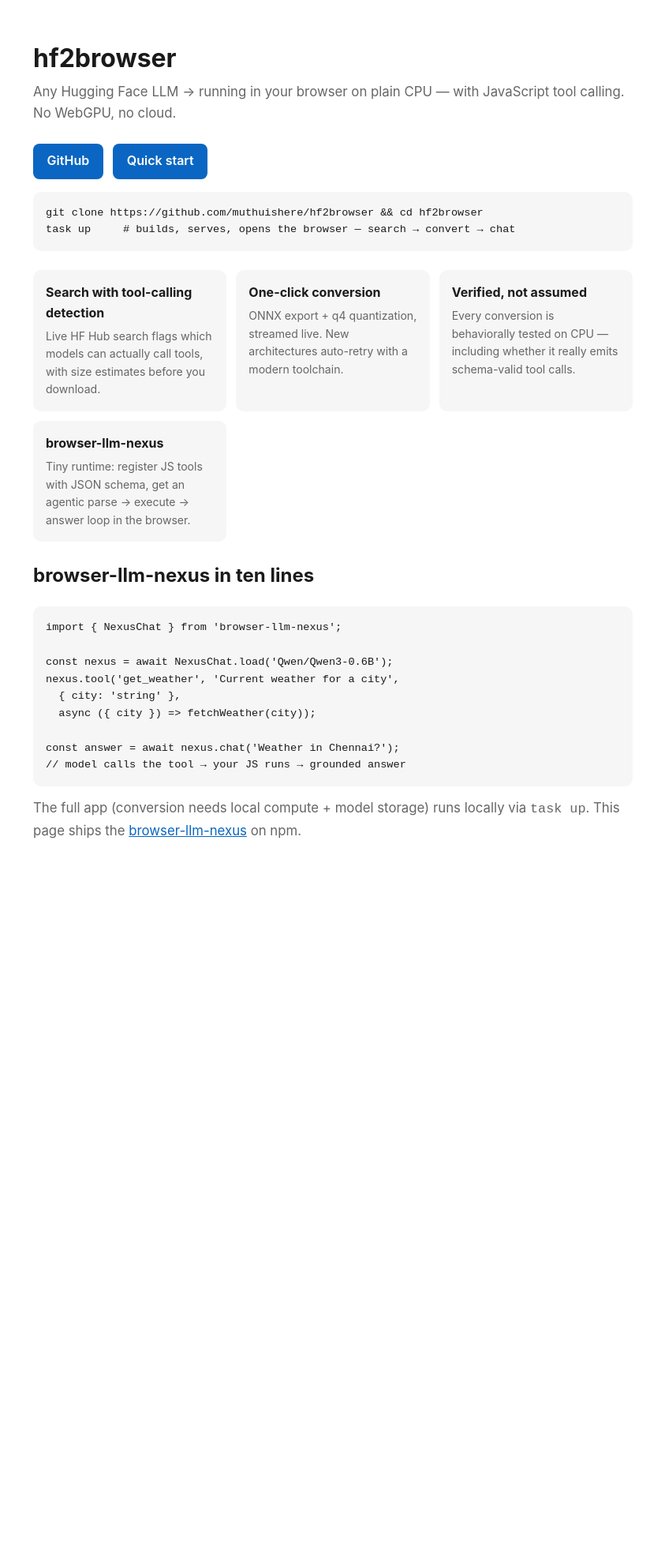
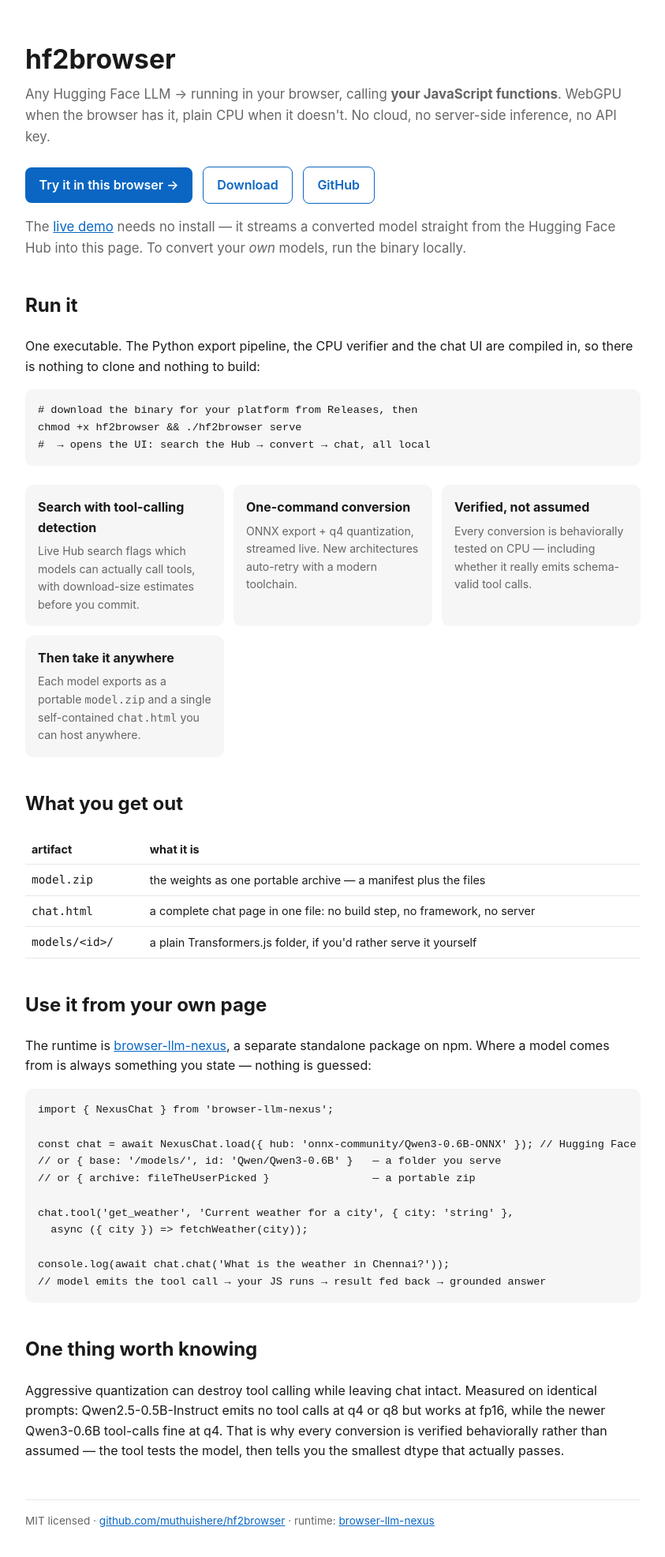
Before and after one commit to muthuishere/hf2browser, a plain HTML site: page site/index.html in a window 1280 px wide. Shown: the whole page at 79% size, without its empty margins (218-1061 px from the left). Before the commit the page ends 1114 px from the top, so only its background shows below. Drawn offline with Linux system fonts and the light colour scheme.

Commit message:
docs: landing page earns its place — a live demo, and a real download link
The Pages site was a stale pitch: it told people to git clone and run task up,
and its code sample used NexusChat.load('Qwen/Qwen3-0.6B') — the string-source
API that was removed precisely because a library should never guess where a
model comes from.

It now does something the README cannot. /try/ runs a converted model in the
visitor's own browser, streamed from the Hugging Face Hub, with the tool loop
live and the tool definitions editable on the page. That is the whole claim of
this project, demonstrated rather than described, with no install and no key.

Two models are offered because one page cannot be both cheap and complete:
Qwen3-0.6B (~1 GB) is the one that actually tool-calls at q4, and SmolLM2-135M
(~180 MB) is there for anyone who just wants to watch it talk — the page says
which is which and why, including that a low-memory tab may fail on the larger
one.

The landing page now leads with the binary and links Releases directly; the
README gains release/ci badges, the download URL, and a section explaining what
the site is for (it shows the result and hands you the binary — converting needs
local compute, so it is not a hosted service).

pages.yml copies the whole site/ tree rather than just index.html.

Verified in Playwright against the built site: the small model loads on WebGPU
in 21.3s and answers at 33.6 tok/s. Its q4 build does not emit tool calls, which
is exactly what the page warns; the 1 GB model aborts in Playwright's browser
for lack of memory, and works in normal Chrome.

```diff
--- a/site/index.html
+++ b/site/index.html
@@ -3,53 +3,104 @@
 <head>
 <meta charset="utf-8" />
 <meta name="viewport" content="width=device-width, initial-scale=1" />
-<title>hf2browser — any Hugging Face LLM, in your browser, on CPU, with tool calling</title>
+<title>hf2browser — any Hugging Face LLM, running in your browser, with tool calling</title>
+<meta name="description" content="Convert any Hugging Face LLM to a browser-ready ONNX model with tool calling, then ship it as a portable zip and a single self-contained HTML page." />
 <style>
-  :root { --fg: #1a1a1a; --muted: #666; --bg: #fff; --card: #f6f6f6; --accent: #0a66c2; }
+  :root { --fg: #1a1a1a; --muted: #666; --bg: #fff; --card: #f6f6f6; --accent: #0a66c2; --line: #8883; }
   @media (prefers-color-scheme: dark) { :root { --fg: #eee; --muted: #999; --bg: #101014; --card: #1c1c22; --accent: #58a6ff; } }
-  body { font-family: -apple-system, sans-serif; color: var(--fg); background: var(--bg); max-width: 760px; margin: 3rem auto; padding: 0 1.25rem; line-height: 1.6; }
-  h1 { font-size: 2rem; margin-bottom: .25rem; }
+  body { font-family: -apple-system, system-ui, sans-serif; color: var(--fg); background: var(--bg);
+         max-width: 780px; margin: 3rem auto; padding: 0 1.25rem; line-height: 1.6; }
+  h1 { font-size: 2.1rem; margin-bottom: .25rem; }
+  h2 { margin-top: 2.5rem; }
   .tag { color: var(--muted); font-size: 1.05rem; margin-top: 0; }
   pre { background: var(--card); border-radius: 10px; padding: 1rem; overflow-x: auto; font-size: .85rem; }
-  a.btn { display: inline-block; background: var(--accent); color: #fff; padding: .6rem 1.1rem; border-radius: 8px; text-decoration: none; font-weight: 600; margin: .5rem .5rem 0 0; }
+  code { font-family: ui-monospace, SFMono-Regular, Menlo, monospace; }
+  a.btn { display: inline-block; background: var(--accent); color: #fff; padding: .6rem 1.1rem;
+          border-radius: 8px; text-decoration: none; font-weight: 600; margin: .5rem .5rem 0 0; }
+  a.btn.ghost { background: transparent; color: var(--accent); border: 1px solid var(--accent); }
   a { color: var(--accent); }
   .grid { display: grid; grid-template-columns: repeat(auto-fit, minmax(220px, 1fr)); gap: .75rem; margin: 1.5rem 0; }
   .card { background: var(--card); border-radius: 10px; padding: 1rem; }
   .card h3 { margin: 0 0 .35rem; font-size: 1rem; }
   .card p { margin: 0; color: var(--muted); font-size: .88rem; }
+  table { width: 100%; border-collapse: collapse; font-size: .9rem; margin: 1rem 0; }
+  td, th { text-align: left; padding: .45rem .5rem; border-bottom: 1px solid var(--line); }
+  footer { margin-top: 3rem; padding-top: 1rem; border-top: 1px solid var(--line);
+           color: var(--muted); font-size: .85rem; }
 </style>
 </head>
 <body>
+
 <h1>hf2browser</h1>
-<p class="tag">Any Hugging Face LLM → running in your browser on plain CPU — with JavaScript tool calling. No WebGPU, no cloud.</p>
+<p class="tag">Any Hugging Face LLM → running in your browser, calling <strong>your JavaScript
+functions</strong>. WebGPU when the browser has it, plain CPU when it doesn't. No cloud,
+no server-side inference, no API key.</p>
 
 <p>
-  <a class="btn" href="https://github.com/muthuishere/hf2browser">GitHub</a>
-  <a class="btn" href="https://github.com/muthuishere/hf2browser#quick-start">Quick start</a>
+  <a class="btn" href="./try/">Try it in this browser →</a>
+  <a class="btn ghost" href="https://github.com/muthuishere/hf2browser/releases/latest">Download</a>
+  <a class="btn ghost" href="https://github.com/muthuishere/hf2browser">GitHub</a>
 </p>
 
-<pre>git clone https://github.com/muthuishere/hf2browser && cd hf2browser
-task up     # builds, serves, opens the browser — search → convert → chat</pre>
+<p class="tag">The <a href="./try/">live demo</a> needs no install — it streams a converted model
+straight from the Hugging Face Hub into this page. To convert your <em>own</em> models, run the
+binary locally.</p>
+
+<h2>Run it</h2>
+
+<p>One executable. The Python export pipeline, the CPU verifier and the chat UI are compiled
+in, so there is nothing to clone and nothing to build:</p>
+
+<pre># download the binary for your platform from Releases, then
+chmod +x hf2browser && ./hf2browser serve
+#  → opens the UI: search the Hub → convert → chat, all local</pre>
 
 <div class="grid">
-  <div class="card"><h3>Search with tool-calling detection</h3><p>Live HF Hub search flags which models can actually call tools, with size estimates before you download.</p></div>
-  <div class="card"><h3>One-click conversion</h3><p>ONNX export + q4 quantization, streamed live. New architectures auto-retry with a modern toolchain.</p></div>
+  <div class="card"><h3>Search with tool-calling detection</h3><p>Live Hub search flags which models can actually call tools, with download-size estimates before you commit.</p></div>
+  <div class="card"><h3>One-command conversion</h3><p>ONNX export + q4 quantization, streamed live. New architectures auto-retry with a modern toolchain.</p></div>
   <div class="card"><h3>Verified, not assumed</h3><p>Every conversion is behaviorally tested on CPU — including whether it really emits schema-valid tool calls.</p></div>
-  <div class="card"><h3>browser-llm-nexus</h3><p>Tiny runtime: register JS tools with JSON schema, get an agentic parse → execute → answer loop in the browser.</p></div>
+  <div class="card"><h3>Then take it anywhere</h3><p>Each model exports as a portable <code>model.zip</code> and a single self-contained <code>chat.html</code> you can host anywhere.</p></div>
 </div>
 
-<h2>browser-llm-nexus in ten lines</h2>
+<h2>What you get out</h2>
+
+<table>
+  <tr><th>artifact</th><th>what it is</th></tr>
+  <tr><td><code>model.zip</code></td><td>the weights as one portable archive — a manifest plus the files</td></tr>
+  <tr><td><code>chat.html</code></td><td>a complete chat page in one file: no build step, no framework, no server</td></tr>
+  <tr><td><code>models/&lt;id&gt;/</code></td><td>a plain Transformers.js folder, if you'd rather serve it yourself</td></tr>
+</table>
+
+<h2>Use it from your own page</h2>
+
+<p>The runtime is <a href="https://www.npmjs.com/package/browser-llm-nexus">browser-llm-nexus</a>,
+a separate standalone package on npm. Where a model comes from is always something you state —
+nothing is guessed:</p>
+
 <pre>import { NexusChat } from 'browser-llm-nexus';
 
-const nexus = await NexusChat.load('Qwen/Qwen3-0.6B');
-nexus.tool('get_weather', 'Current weather for a city',
-  { city: 'string' },
+const chat = await NexusChat.load({ hub: 'onnx-community/Qwen3-0.6B-ONNX' }); // Hugging Face
+// or { base: '/models/', id: 'Qwen/Qwen3-0.6B' }   — a folder you serve
+// or { archive: fileTheUserPicked }                — a portable zip
+
+chat.tool('get_weather', 'Current weather for a city', { city: 'string' },
   async ({ city }) => fetchWeather(city));
 
-const answer = await nexus.chat('Weather in Chennai?');
-// model calls the tool → your JS runs → grounded answer</pre>
+console.log(await chat.chat('What is the weather in Chennai?'));
+// model emits the tool call → your JS runs → result fed back → grounded answer</pre>
 
-<p class="tag">The full app (conversion needs local compute + model storage) runs locally via <code>task up</code>.
-This page ships the <a href="https://www.npmjs.com/package/browser-llm-nexus">browser-llm-nexus</a> on npm.</p>
+<h2>One thing worth knowing</h2>
+
+<p>Aggressive quantization can destroy tool calling while leaving chat intact. Measured on
+identical prompts: Qwen2.5-0.5B-Instruct emits no tool calls at q4 or q8 but works at fp16,
+while the newer Qwen3-0.6B tool-calls fine at q4. That is why every conversion is verified
+behaviorally rather than assumed — the tool tests the model, then tells you the smallest dtype
+that actually passes.</p>
+
+<footer>
+  MIT licensed · <a href="https://github.com/muthuishere/hf2browser">github.com/muthuishere/hf2browser</a> ·
+  runtime: <a href="https://www.npmjs.com/package/browser-llm-nexus">browser-llm-nexus</a>
+</footer>
+
 </body>
 </html>
```
Also changed, not shown: site/try/index.html (added, +168 -0 lines), .github/workflows/pages.yml, README.md.
